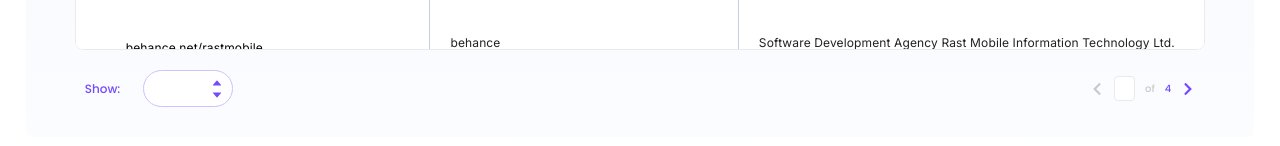
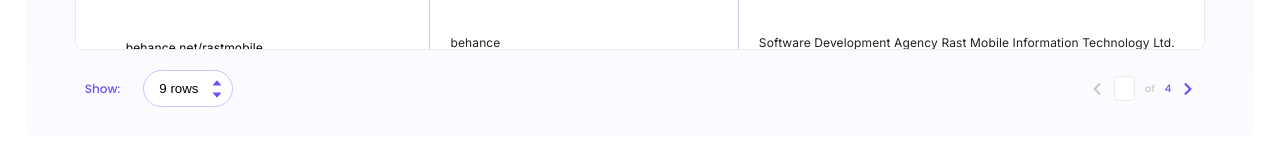
Before and after one commit to abdullah-turgut/rast-mobile, a React (Vite) app: page / in a window 1280 px wide. Shown: the part 634-780 px from the top of the page. Built offline with nearby package versions, Linux system fonts and the light colour scheme.

Commit message:
pagination rows

```diff
--- a/src/App.jsx
+++ b/src/App.jsx
@@ -13,8 +13,14 @@ import Pagination from './components/Pagination';
 
 function App() {
   const [gridData, setGridData] = useState(data);
+  const [rows, setRows] = useState(9);
+  const [pages, setPages] = useState(
+    gridData.length % rows === 0
+      ? gridData.length % rows
+      : (gridData.length % rows) + 1
+  );
 
-  console.log(gridData);
+  console.log(pages);
 
   return (
     <>
@@ -27,7 +33,7 @@ function App() {
           <NewEntry />
         </div>
         <DataGrid gridData={gridData} />
-        <Pagination />
+        <Pagination rows={rows} setRows={setRows} />
       </main>
     </>
   );
--- a/src/components/Pagination.jsx
+++ b/src/components/Pagination.jsx
@@ -1,16 +1,31 @@
 //Icons
 import { FaChevronLeft, FaChevronRight } from 'react-icons/fa';
 import { AiOutlineCaretUp, AiOutlineCaretDown } from 'react-icons/ai';
-export default function Pagination() {
+export default function Pagination({ rows, setRows }) {
+  function handleIncrement() {
+    setRows((preVal) => preVal + 1);
+  }
+  function handleDecrement() {
+    if (rows > 1) {
+      setRows((preVal) => preVal - 1);
+    }
+  }
   return (
     <div className="pagination">
       <div className="pagination-rows">
         <p>Show:</p>
         <div className="row-count">
-          <input type="text" name="" id="row-input" min={1} />
+          <input
+            type="text"
+            name=""
+            id="row-input"
+            readOnly
+            min={1}
+            value={`${rows} rows`}
+          />
           <div className="up-down">
-            <AiOutlineCaretUp size={12} />
-            <AiOutlineCaretDown size={12} />
+            <AiOutlineCaretUp size={12} onClick={handleIncrement} />
+            <AiOutlineCaretDown size={12} onClick={handleDecrement} />
           </div>
         </div>
       </div>
```
